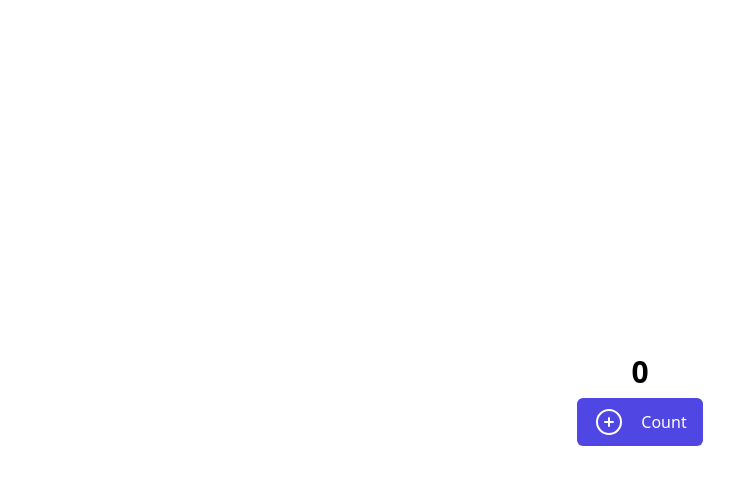
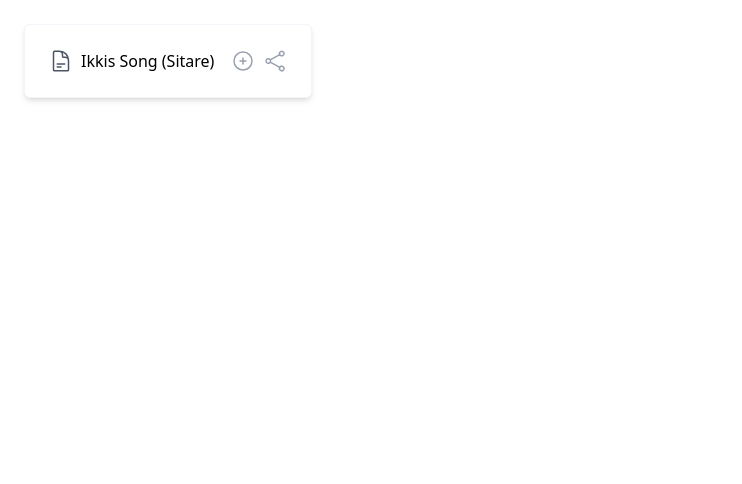
Before and after one commit to anjeetsingh7155/secondBrain_Frontend, a React (Vite) app: page / in a window 1280 px wide. Shown: the top 484 px of the page, without its empty margins (0-742 px from the left). Built offline with nearby package versions, Linux system fonts and the light colour scheme.

Commit message:
Made the static card component

```diff
--- a/index.html
+++ b/index.html
@@ -5,6 +5,7 @@
     <link rel="icon" type="image/svg+xml" href="/vite.svg" />
     <meta name="viewport" content="width=device-width, initial-scale=1.0" />
     <title>package.json</title>
+     <script async src="https://platform.twitter.com/widgets.js" charset="utf-8"></script>
   </head>
   <body>
     <div id="root"></div>
--- a/package.json
+++ b/package.json
@@ -14,6 +14,7 @@
     "react": "^19.2.0",
     "react-dom": "^19.2.0",
     "react-icons": "^5.5.0",
+    "react-tweet": "^3.3.0",
     "tailwindcss": "^4.1.18"
   },
   "devDependencies": {
--- a/src/App.tsx
+++ b/src/App.tsx
@@ -1,23 +1,15 @@
 import './App.css'
-import { Button } from './components/ui/Button'
-import { useState } from 'react'
-import { PlusIcon } from './components/Icons/PlusIcon'
+// import { Button } from './components/ui/Button'
+// import { useState } from 'react'
+// import { PlusIcon } from './components/Icons/PlusIcon'
+import { Card } from './components/ui/Card'
 
 function App() {
 
- const [count ,setCount] = useState(0)
-
   return (
-    <>
-    <div className='flex justify-center items-center flex-col h-screen gap-2'>
-       <h1 className="text-3xl font-bold  text-center ">
-        {count}
-      </h1>
-      <div className='flex justify-center gap-2'>
-        <Button onClick={()=>{setCount(count+1)}} variant='primary' size='md' text='Count' startIcon={<PlusIcon size='md'/>}/>
-      </div>
+    <div  className='p-6'>
+     <Card/>
     </div>
-    </>
   )
 }
 
--- /dev/null
+++ b/src/components/Icons/DocumentIcon.tsx
@@ -0,0 +1,20 @@
+import { IconStyle, type IconInterface } from "./InterfacesIcon";
+
+export const Documentation = (props: IconInterface) => {
+  return (
+    <svg
+      xmlns="http://www.w3.org/2000/svg"
+      fill="none"
+      viewBox="0 0 24 24"
+      stroke-width="1.5"
+      stroke="currentColor"
+      className={IconStyle[props.size]}
+    >
+      <path
+        stroke-linecap="round"
+        stroke-linejoin="round"
+        d="M19.5 14.25v-2.625a3.375 3.375 0 0 0-3.375-3.375h-1.5A1.125 1.125 0 0 1 13.5 7.125v-1.5a3.375 3.375 0 0 0-3.375-3.375H8.25m0 12.75h7.5m-7.5 3H12M10.5 2.25H5.625c-.621 0-1.125.504-1.125 1.125v17.25c0 .621.504 1.125 1.125 1.125h12.75c.621 0 1.125-.504 1.125-1.125V11.25a9 9 0 0 0-9-9Z"
+      />
+    </svg>
+  );
+};
--- /dev/null
+++ b/src/components/Icons/ShareIcon.tsx
@@ -0,0 +1,20 @@
+import { IconStyle, type IconInterface } from "./InterfacesIcon";
+
+export const ShareIcon = (props: IconInterface) => {
+  return (
+    <svg
+      xmlns="http://www.w3.org/2000/svg"
+      fill="none"
+      viewBox="0 0 24 24"
+      stroke-width="1.5"
+      stroke="currentColor"
+      className={IconStyle[props.size]}
+    >
+      <path
+        stroke-linecap="round"
+        stroke-linejoin="round"
+        d="M7.217 10.907a2.25 2.25 0 1 0 0 2.186m0-2.186c.18.324.283.696.283 1.093s-.103.77-.283 1.093m0-2.186 9.566-5.314m-9.566 7.5 9.566 5.314m0 0a2.25 2.25 0 1 0 3.935 2.186 2.25 2.25 0 0 0-3.935-2.186Zm0-12.814a2.25 2.25 0 1 0 3.933-2.185 2.25 2.25 0 0 0-3.933 2.185Z"
+      />
+    </svg>
+  );
+};
--- a/src/components/ui/Card.tsx
+++ b/src/components/ui/Card.tsx
@@ -0,0 +1,37 @@
+import { Documentation } from "../Icons/DocumentIcon";
+import { PlusIcon } from "../Icons/PlusIcon";
+import { ShareIcon } from "../Icons/ShareIcon";
+
+export const Card = () => {
+  return (
+    <div className="bg-white max-w-72 max-h-96 border border-slate-100 rounded-md shadow-md p-6 overflow-y-scroll overflow-x-hidden [&::-webkit-scrollbar]:hidden [-ms-overflow-style:none] [scrollbar-width:none]">
+      <div className="flex justify-between">
+        <div className="flex">
+          <span className="pr-2 text-gray-600">
+            <Documentation size="sm" />
+          </span>
+          {"Ikkis Song (Sitare)"}
+        </div>
+        <div className="flex text-gray-400">
+          <span className="pr-2">
+            <PlusIcon size="sm" />
+          </span>
+          <ShareIcon size="sm" />
+        </div>
+      </div>
+      {/* <iframe
+         className="w-2/2 mt-7 rounded-lg"
+          src="https://www.youtube.com/embed/cpDyLJkhg0I?si=Ldg_3FuWn2S61zQE"
+          title="YouTube video player"
+          frameBorder="0"
+          allow="accelerometer; autoplay; clipboard-write; encrypted-media; gyroscope; picture-in-picture; web-share"
+          referrerPolicy="strict-origin-when-cross-origin"
+          allowFullScreen
+        ></iframe> */}
+
+      <blockquote className="twitter-tweet max-w-full! w-full! mr-3">
+        <a href="https://twitter.com/ANJEETSING2025/status/1966013982625481157?ref_src=twsrc%5Etfw"></a>
+      </blockquote>
+    </div>
+  );
+};
```
